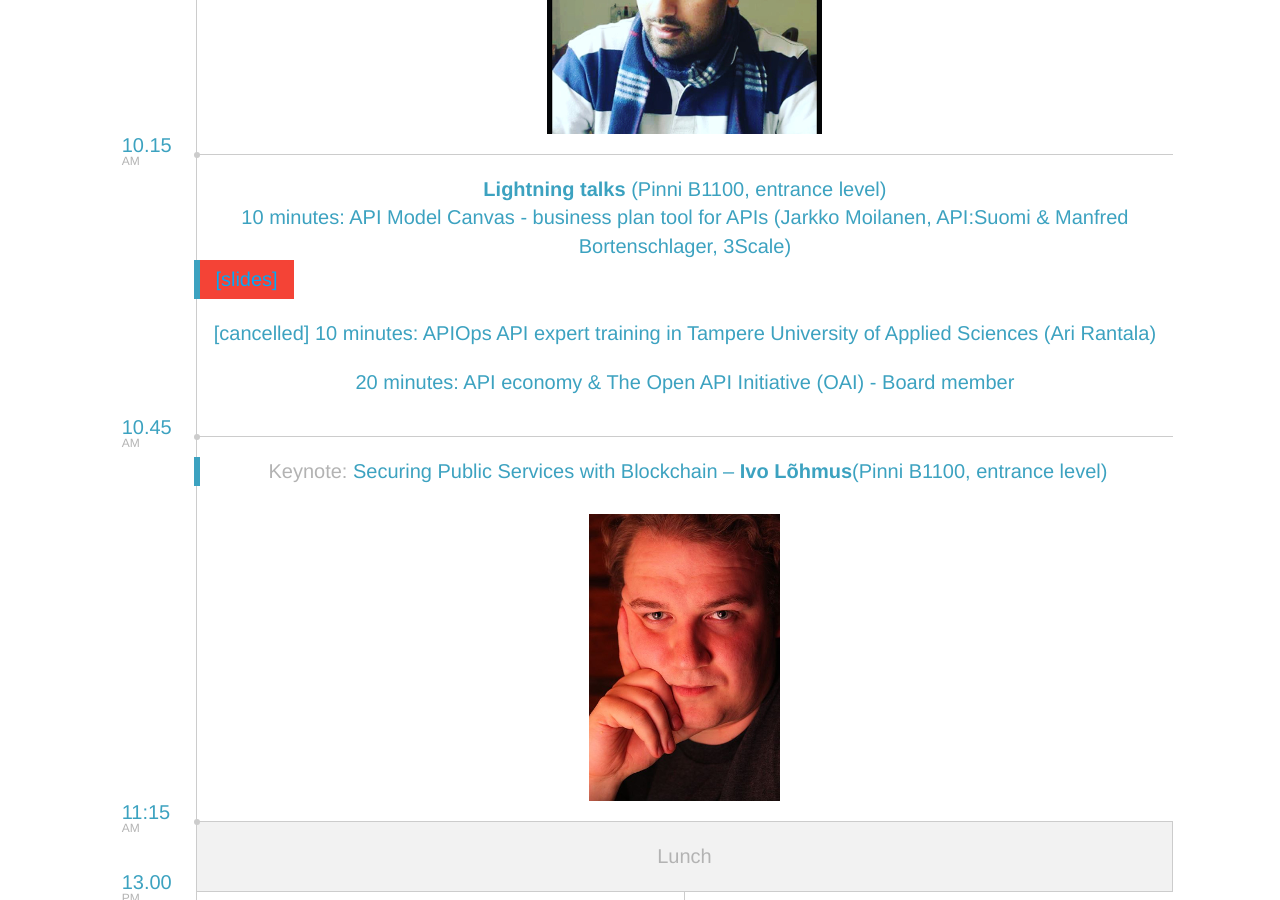
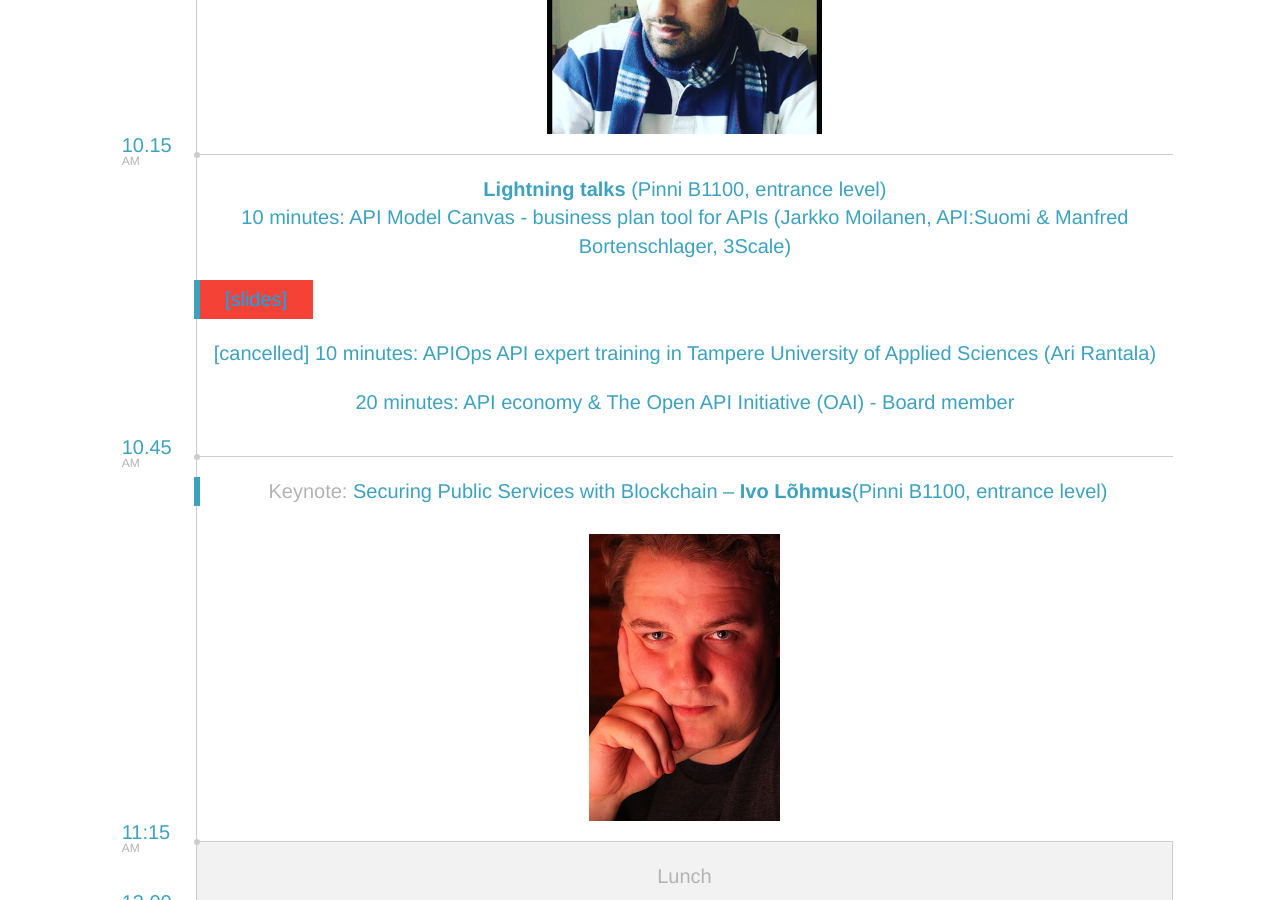
Before and after one commit to apidaysnordic/apidaysnordic.github.io, a Jekyll site: the page built from programme/index.md, in a window 1280 px wide and 900 px high, scrolled down 3866 px. Built offline with Jekyll 4.4.1, drawn with Linux system fonts in a browser that asks for light colours; some web fonts are replaced; comment, search, counter and statistics services are not loaded.

Commit message:
Update programme.html

```diff
--- a/_layouts/programme.html
+++ b/_layouts/programme.html
@@ -430,7 +430,7 @@
                     </div>
                     <div class="col-md-11 entry entry-first entry-keynote">
                         <strong>Lightning talks</strong> (Pinni B1100, entrance level)<br/>
-			<p>10 minutes: API Model Canvas - business plan tool for APIs (Jarkko Moilanen, API:Suomi & Manfred Bortenschlager, 3Scale) <a href="https://speakerdeck.com/kyyberi/lightning-talk-api-model-canvas-business-plan-tool-for-apis" style="background-color:#f44336;color:#03a9f4; padding:5px;width:100px;" target="top">[slides]</a></p>
+			<p>10 minutes: API Model Canvas - business plan tool for APIs (Jarkko Moilanen, API:Suomi & Manfred Bortenschlager, 3Scale) <div style="width:100px;"><a href="https://speakerdeck.com/kyyberi/lightning-talk-api-model-canvas-business-plan-tool-for-apis" style="background-color:#f44336;color:#03a9f4; padding:5px;" target="top">[slides]</a></div></p>
 			<p>[cancelled] 10 minutes: APIOps API expert training in Tampere University of Applied Sciences (Ari Rantala)</p>
 			<p>20 minutes: API economy & The Open API Initiative (OAI) - Board member</p>
 
```
